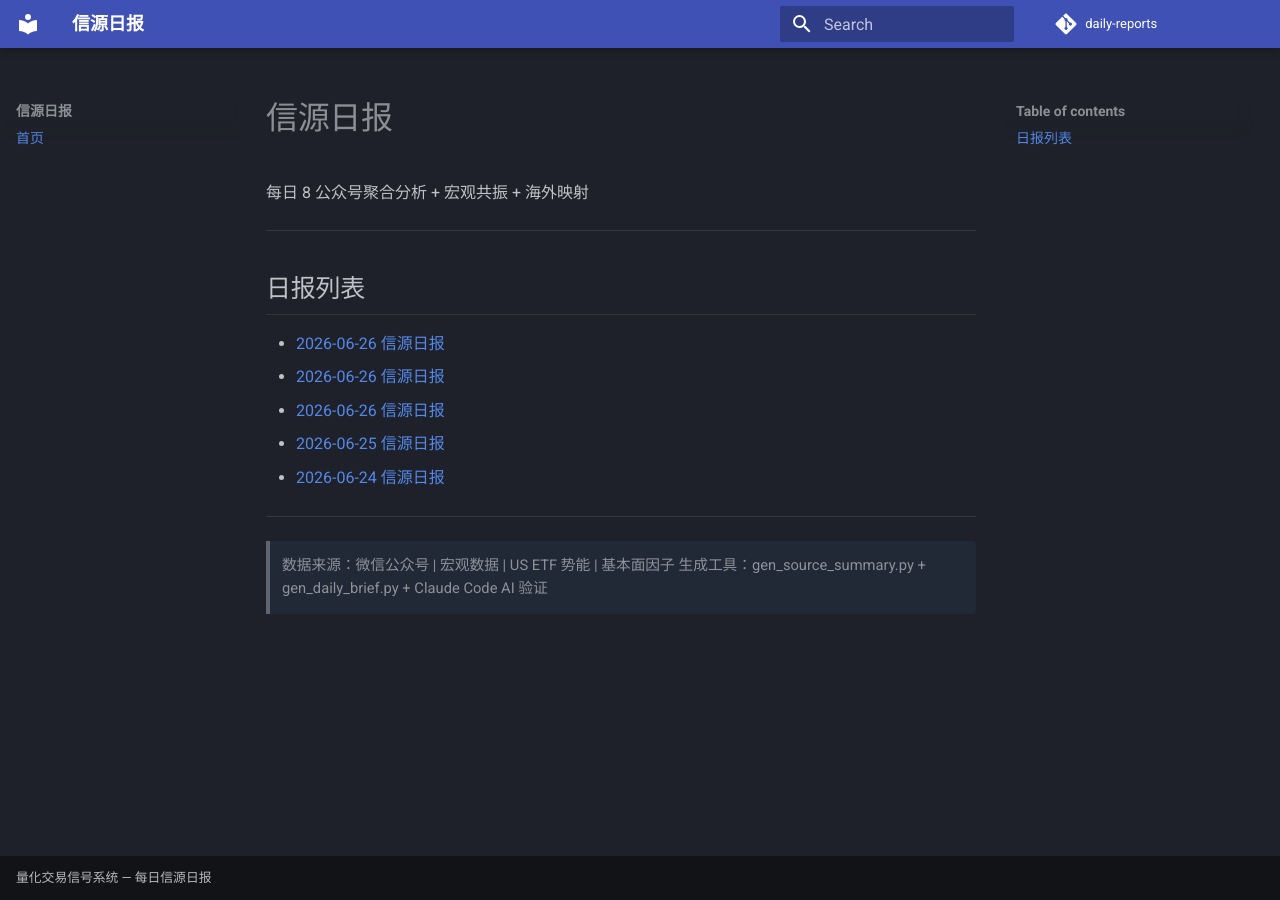
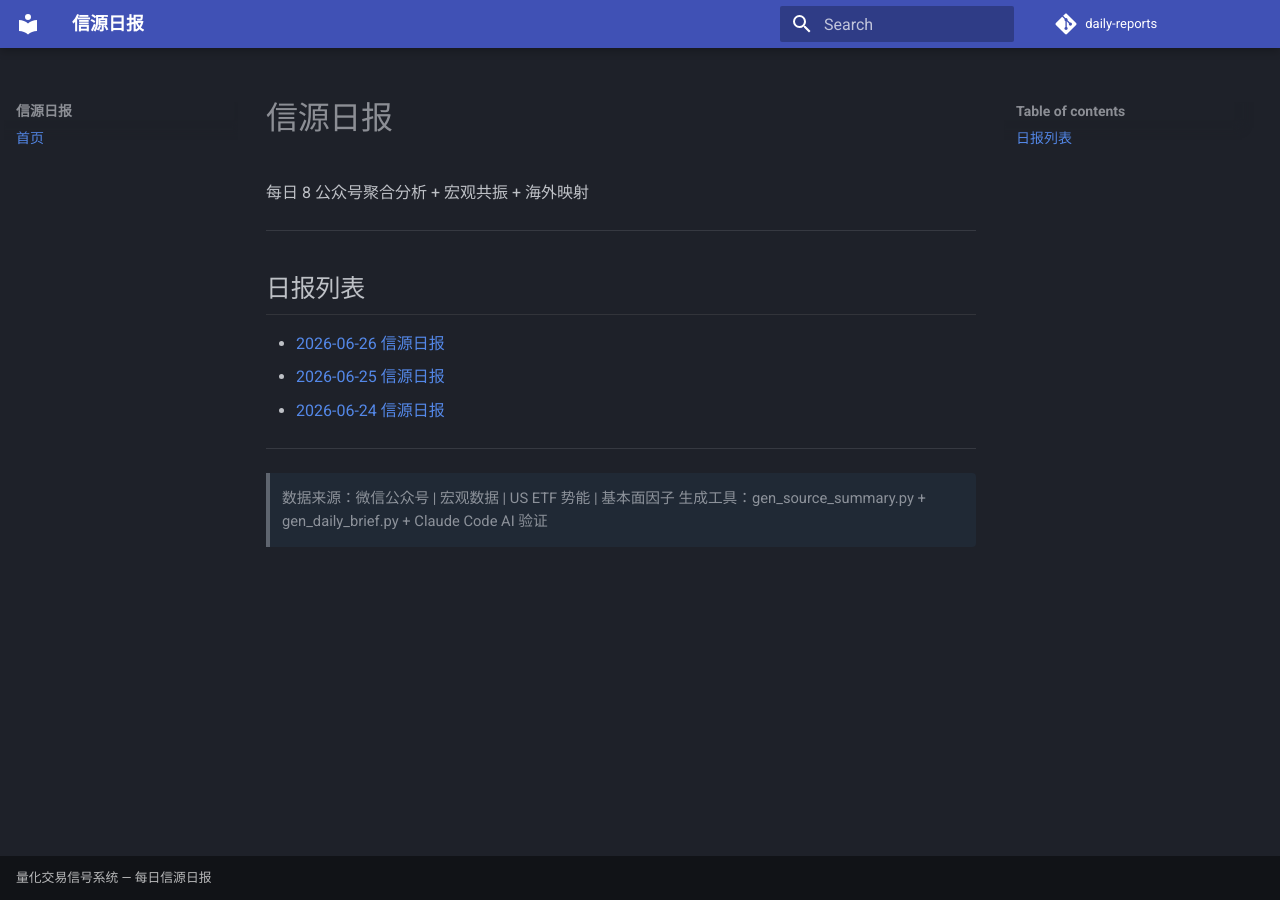
Before and after one commit to xiao-panpan729/daily-reports, an MkDocs documentation site: the page built from docs/index.md, in a window 1280 px wide. Built offline with MkDocs 1.6.1 and Material for MkDocs 9.7.7, drawn with Linux system fonts in a browser that asks for light colours; comment, search, counter and statistics services are not loaded.

Commit message:
fix: remove duplicate index entry for 2026-06-26

```diff
--- a/docs/index.md
+++ b/docs/index.md
@@ -8,8 +8,6 @@
 
 <!-- REPORTS_LIST -->
 - [2026-06-26 信源日报](2026-06-26.md)
-- [2026-06-26 信源日报](2026-06-26.md)
-- [2026-06-26 信源日报](2026-06-26.md)
 - [2026-06-25 信源日报](2026-06-25.md)
 - [2026-06-24 信源日报](2026-06-24.md)
 ---
```
